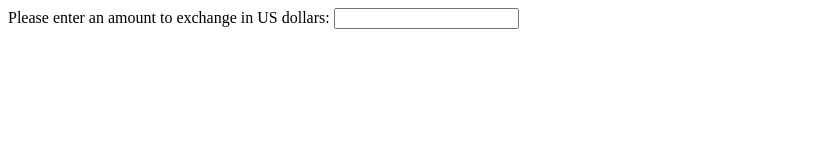
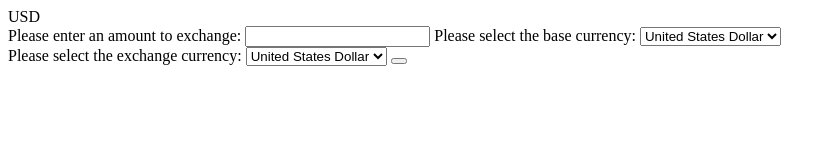
Before and after one commit to CrankyJones/currencyexchange, a website: page src/index.html in a window 1280 px wide. Shown: the whole page, without its empty margins (0-836 px from the left). Drawn offline with Linux system fonts and the light colour scheme.

Commit message:
Work on HTML and main.js

```diff
--- a/src/index.html
+++ b/src/index.html
@@ -5,14 +5,39 @@
   <title>Currency Exchanger</title>
 </head>
 
-<body>
+<body>USD
   <div class="container">
-    <label for="input">Please enter an amount to exchange in US dollars:</label>
-    <input id="input">
-
-    <div class="results"></div>
-    <div class="errorMessage"></div>
-  </div>
+    <div class="row">
+      <div class="col-md-6">
+        <label for="input">Please enter an amount to exchange:</label>
+        <input id="input">
+        <label for="exRateOne">Please select the base currency:</label>
+        <select name="exRateOne" id="exRateOne">
+          <option value="USD">United States Dollar</option>
+          <option value="GBP">UK Pound Sterling</option>
+          <option value="CHF">Swiss Franc</option>
+          <option value="CAD">Canadian Dollar</option>
+          <option value="MXN">Mexican Peso</option>
+          <option value="DKK">Danish Krone</option>
+        </select>
+        <div class="col-md-6">
+          <label for="exRateTwo">Please select the exchange currency:</label>
+          <select name="exRateTwo" id="exRateTwo">
+            <option value="USD">United States Dollar</option>
+            <option value="GBP">UK Pound Sterling</option>
+            <option value="CHF">Swiss Franc</option>
+            <option value="CAD">Canadian Dollar</option>
+            <option value="MXN">Mexican Peso</option>
+            <option value="DKK">Danish Krone</option>
+          </select>
+          <button id="exchangeButton"></button>
+        </div>
+      </div>
+      <div class="row">
+        <div class="results"></div>
+        <div class="errorMessage"></div>
+      </div>
+    </div>
 </body>
 
 </html>
```
Also changed, not shown: src/main.js (+7 -4 lines).
